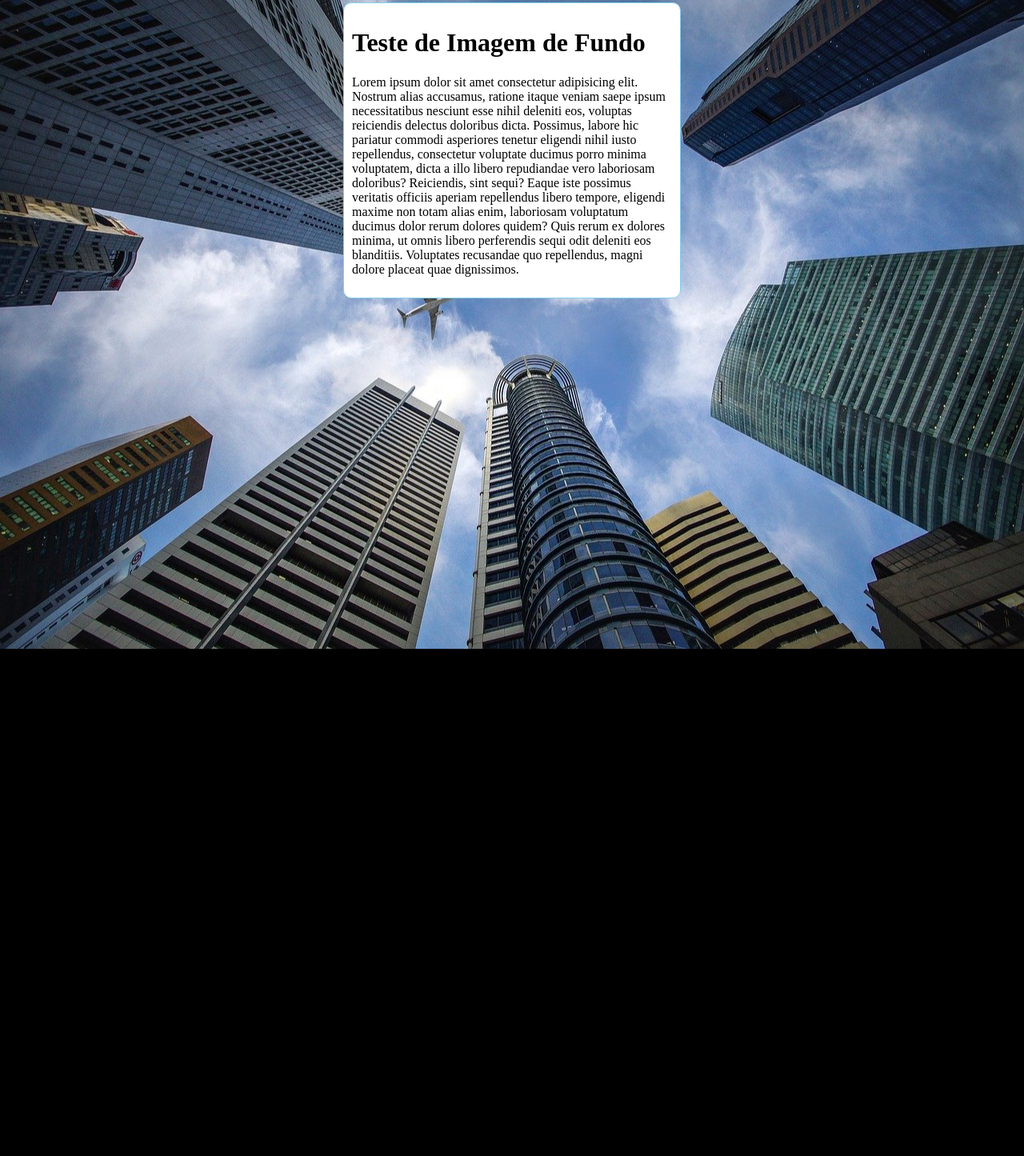
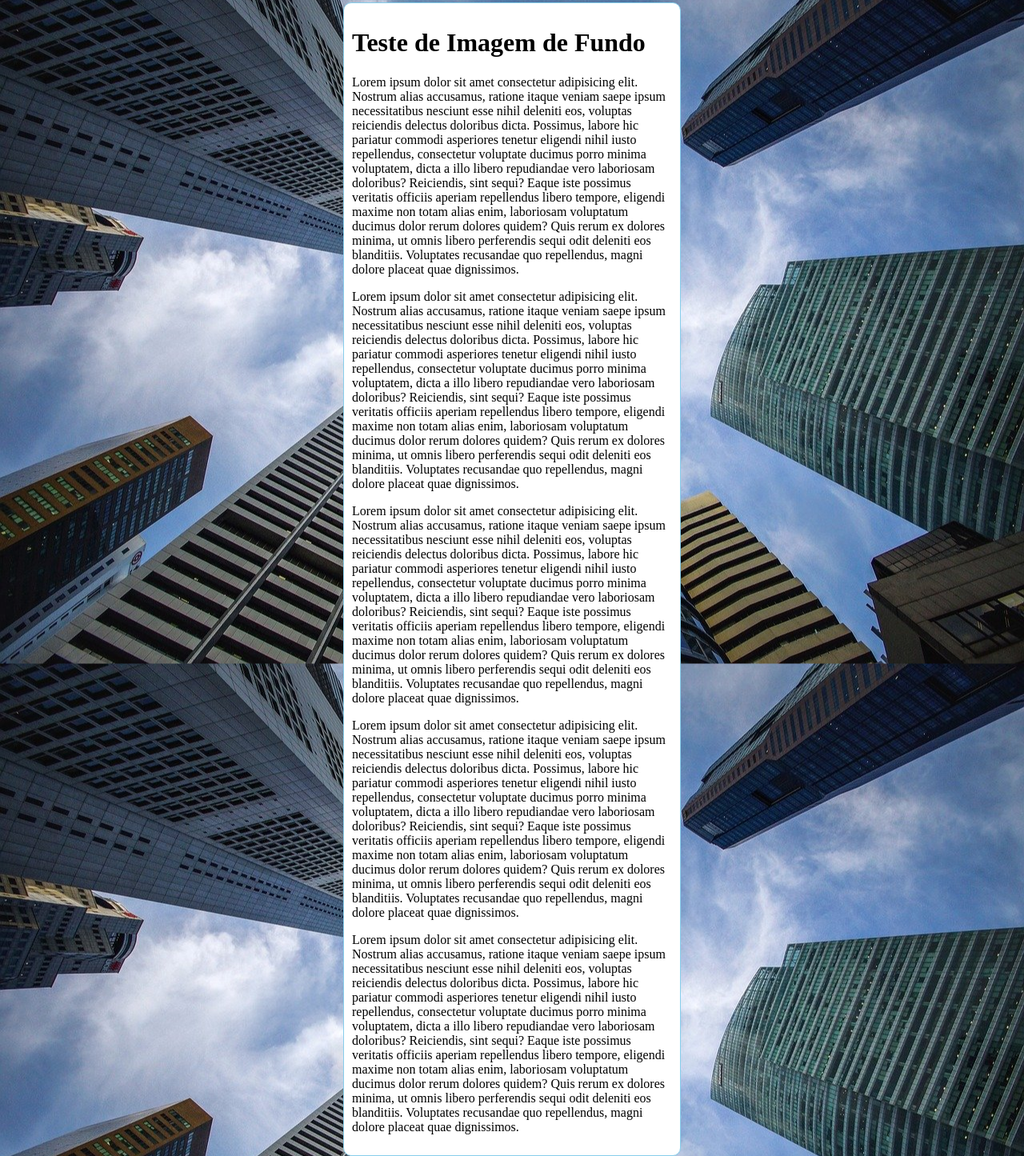
Before and after one commit to wilgnerbsilva/html-css, a plain HTML site: page exercicios/ex022/fundo006.html in a window 1280 px wide. Shown: the part 5-1450 px from the top of the page at 80% size. Before the commit the page ends 816 px from the top, so only its background shows below. Drawn offline with Linux system fonts and the light colour scheme.

Commit message:
Update fundo006.html

```diff
--- a/exercicios/ex022/fundo006.html
+++ b/exercicios/ex022/fundo006.html
@@ -11,7 +11,7 @@
             background-color: black;
             background-image: url('imagens/wallpaper002.jpg');
             background-position: center center;
-            background-repeat: no-repeat;
+            background-repeat: repeat-y;
             background-size: cover; /*Contain - Exibe 100% da imagem, porém quando diminuimos a janela, fica com a parte preta em baixo;
             cover - Vai mostrar a imagem, cobrir a tela inteira, mesmo que tenha que picotar a imagem*/
         }
@@ -29,7 +29,11 @@
 <body>
     <main>
         <h1>Teste de Imagem de Fundo</h1>
-        <p>Lorem ipsum dolor sit amet consectetur adipisicing elit. Nostrum alias accusamus, ratione itaque veniam saepe ipsum necessitatibus nesciunt esse nihil deleniti eos, voluptas reiciendis delectus doloribus dicta. Possimus, labore hic pariatur commodi asperiores tenetur eligendi nihil iusto repellendus, consectetur voluptate ducimus porro minima voluptatem, dicta a illo libero repudiandae vero laboriosam doloribus? Reiciendis, sint sequi? Eaque iste possimus veritatis officiis aperiam repellendus libero tempore, eligendi maxime non totam alias enim, laboriosam voluptatum ducimus dolor rerum dolores quidem? Quis rerum ex dolores minima, ut omnis libero perferendis sequi odit deleniti eos blanditiis. Voluptates recusandae quo repellendus, magni dolore placeat quae dignissimos.</p>
+        <p>Lorem ipsum dolor sit amet consectetur adipisicing elit. Nostrum alias accusamus, ratione itaque veniam saepe ipsum necessitatibus nesciunt esse nihil deleniti eos, voluptas reiciendis delectus doloribus dicta. Possimus, labore hic pariatur commodi asperiores tenetur eligendi nihil iusto repellendus, consectetur voluptate ducimus porro minima voluptatem, dicta a illo libero repudiandae vero laboriosam doloribus? Reiciendis, sint sequi? Eaque iste possimus veritatis officiis aperiam repellendus libero tempore, eligendi maxime non totam alias enim, laboriosam voluptatum ducimus dolor rerum dolores quidem? Quis rerum ex dolores minima, ut omnis libero perferendis sequi odit deleniti eos blanditiis. Voluptates recusandae quo repellendus, magni dolore placeat quae dignissimos. </p>
+        <p>Lorem ipsum dolor sit amet consectetur adipisicing elit. Nostrum alias accusamus, ratione itaque veniam saepe ipsum necessitatibus nesciunt esse nihil deleniti eos, voluptas reiciendis delectus doloribus dicta. Possimus, labore hic pariatur commodi asperiores tenetur eligendi nihil iusto repellendus, consectetur voluptate ducimus porro minima voluptatem, dicta a illo libero repudiandae vero laboriosam doloribus? Reiciendis, sint sequi? Eaque iste possimus veritatis officiis aperiam repellendus libero tempore, eligendi maxime non totam alias enim, laboriosam voluptatum ducimus dolor rerum dolores quidem? Quis rerum ex dolores minima, ut omnis libero perferendis sequi odit deleniti eos blanditiis. Voluptates recusandae quo repellendus, magni dolore placeat quae dignissimos. </p>
+        <p>Lorem ipsum dolor sit amet consectetur adipisicing elit. Nostrum alias accusamus, ratione itaque veniam saepe ipsum necessitatibus nesciunt esse nihil deleniti eos, voluptas reiciendis delectus doloribus dicta. Possimus, labore hic pariatur commodi asperiores tenetur eligendi nihil iusto repellendus, consectetur voluptate ducimus porro minima voluptatem, dicta a illo libero repudiandae vero laboriosam doloribus? Reiciendis, sint sequi? Eaque iste possimus veritatis officiis aperiam repellendus libero tempore, eligendi maxime non totam alias enim, laboriosam voluptatum ducimus dolor rerum dolores quidem? Quis rerum ex dolores minima, ut omnis libero perferendis sequi odit deleniti eos blanditiis. Voluptates recusandae quo repellendus, magni dolore placeat quae dignissimos. </p>
+        <p>Lorem ipsum dolor sit amet consectetur adipisicing elit. Nostrum alias accusamus, ratione itaque veniam saepe ipsum necessitatibus nesciunt esse nihil deleniti eos, voluptas reiciendis delectus doloribus dicta. Possimus, labore hic pariatur commodi asperiores tenetur eligendi nihil iusto repellendus, consectetur voluptate ducimus porro minima voluptatem, dicta a illo libero repudiandae vero laboriosam doloribus? Reiciendis, sint sequi? Eaque iste possimus veritatis officiis aperiam repellendus libero tempore, eligendi maxime non totam alias enim, laboriosam voluptatum ducimus dolor rerum dolores quidem? Quis rerum ex dolores minima, ut omnis libero perferendis sequi odit deleniti eos blanditiis. Voluptates recusandae quo repellendus, magni dolore placeat quae dignissimos. </p>
+        <p>Lorem ipsum dolor sit amet consectetur adipisicing elit. Nostrum alias accusamus, ratione itaque veniam saepe ipsum necessitatibus nesciunt esse nihil deleniti eos, voluptas reiciendis delectus doloribus dicta. Possimus, labore hic pariatur commodi asperiores tenetur eligendi nihil iusto repellendus, consectetur voluptate ducimus porro minima voluptatem, dicta a illo libero repudiandae vero laboriosam doloribus? Reiciendis, sint sequi? Eaque iste possimus veritatis officiis aperiam repellendus libero tempore, eligendi maxime non totam alias enim, laboriosam voluptatum ducimus dolor rerum dolores quidem? Quis rerum ex dolores minima, ut omnis libero perferendis sequi odit deleniti eos blanditiis. Voluptates recusandae quo repellendus, magni dolore placeat quae dignissimos. </p>
     </main>
 </body>
 </html>
```
